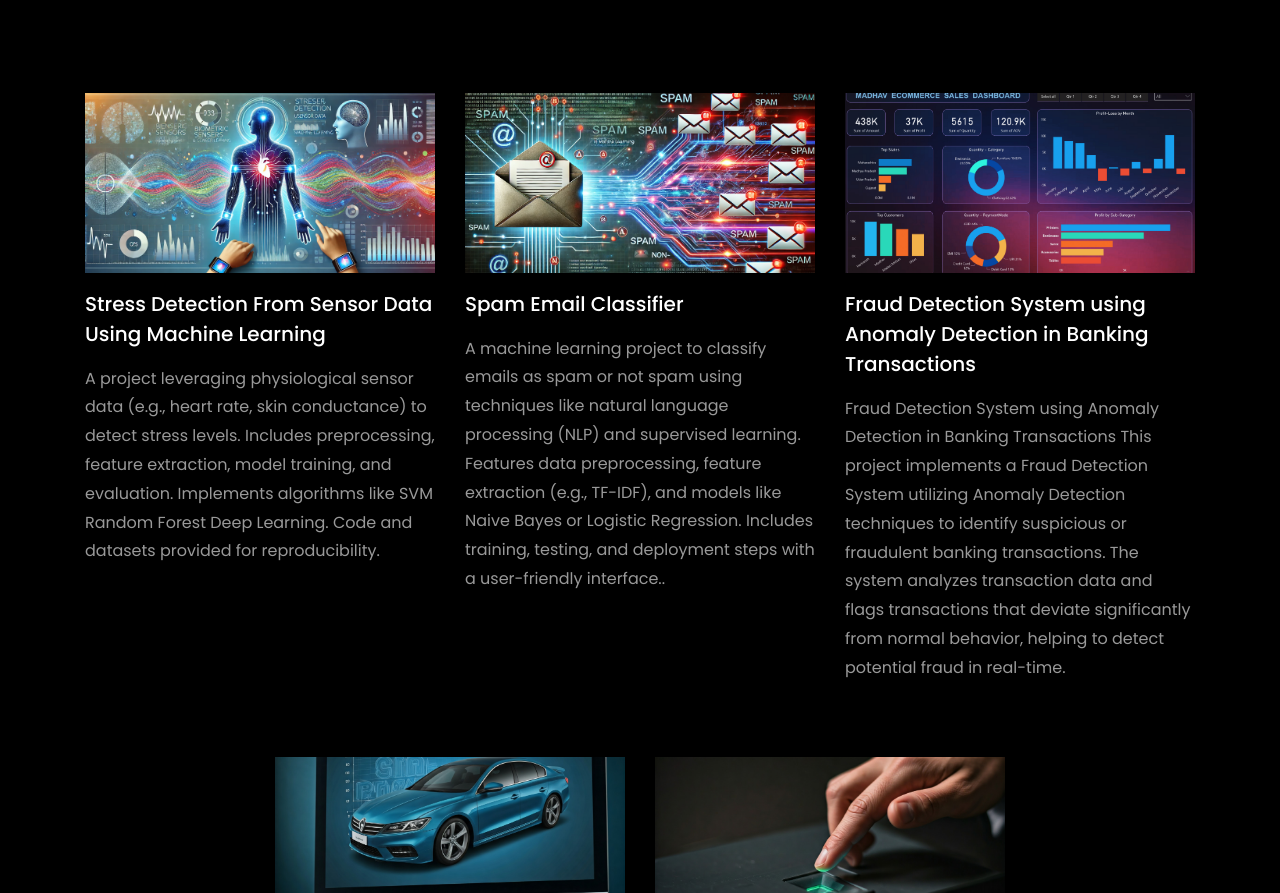
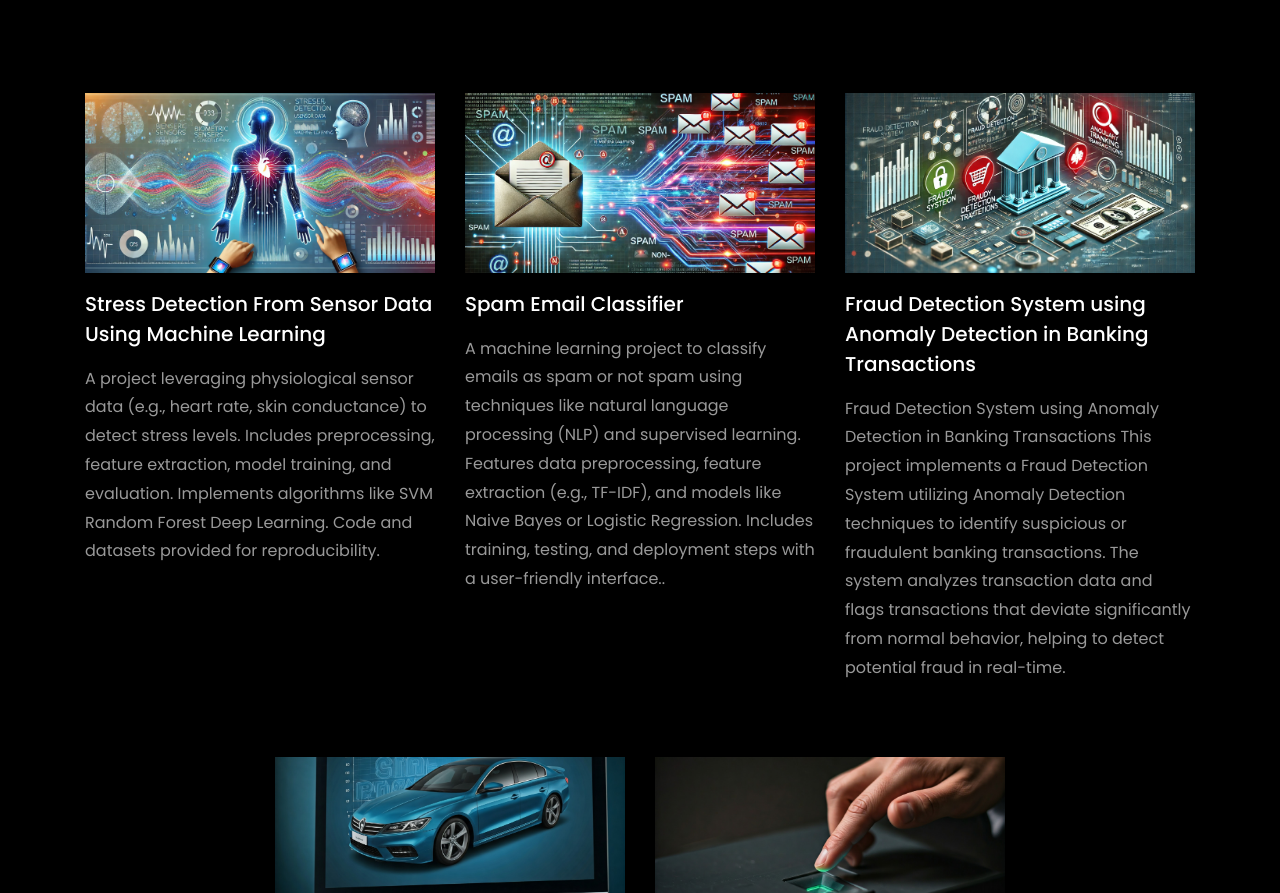
Before and after one commit to Harsh2514wardhan/Portfolio-Website, a plain HTML site: page index.html in a window 1280 px wide. Shown: the part 2921-3814 px from the top of the page. Drawn offline with Linux system fonts and the light colour scheme; files whose address does not match are found by name.

Commit message:
index.html

```diff
--- a/index.html
+++ b/index.html
@@ -430,7 +430,7 @@
 				<div class="col-md-4 d-flex ftco-animate">
 					<div class="blog-entry">
 						<a href="https://github.com/Harsh2514wardhan/Fraud-Detection-System-using-Anomaly-Detection-in-Banking-Transaction"
-							class="block-20 zoom-effect" style="background-image: url('images/proj_3.jpg');">
+							class="block-20 zoom-effect" style="background-image: url('images/FD.webp');">
 						</a>
 						<div class="text mt-3 float-right d-block">
 
```
